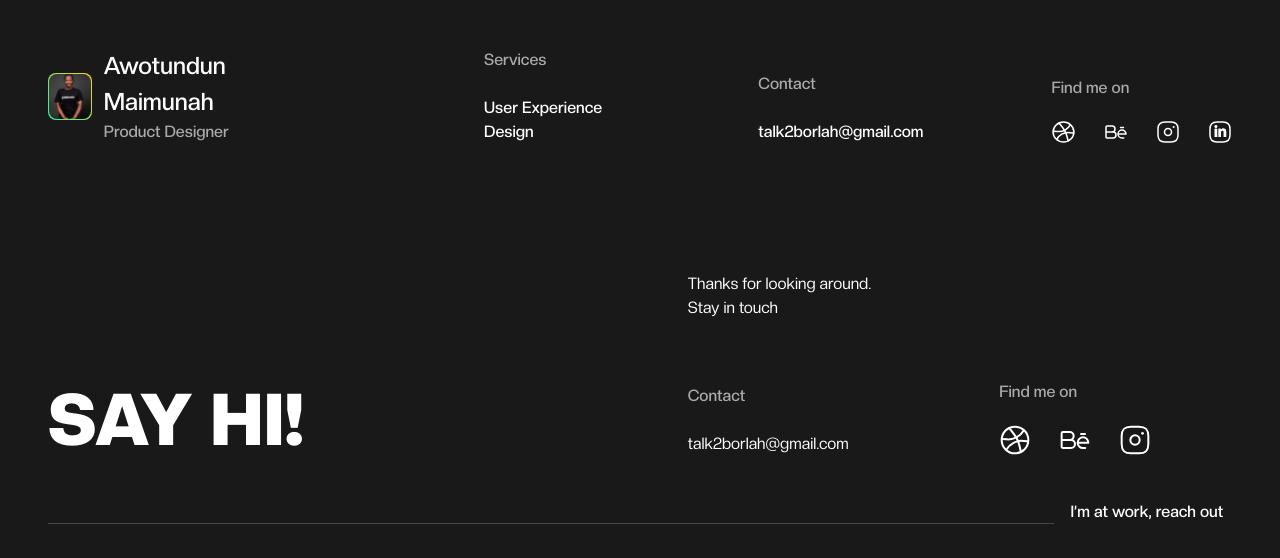
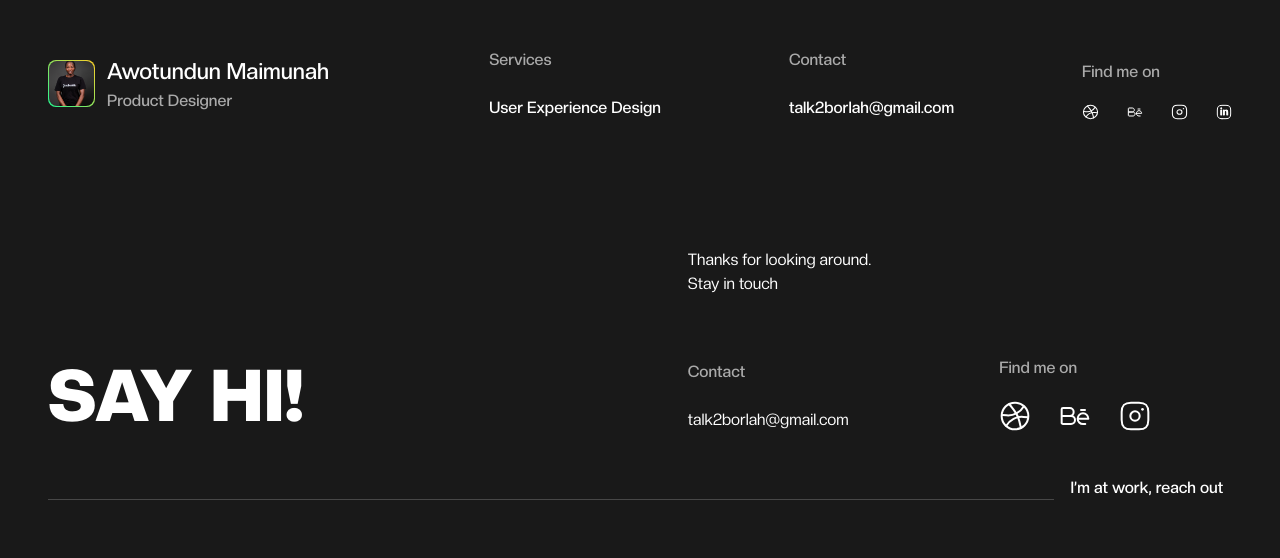
Before and after one commit to Munaaaah/munah-awo-portfolio-web, a Next.js app: page /project/1 in a window 1280 px wide. Shown: the top 558 px of the page. Built offline with nearby package versions, Linux system fonts and the light colour scheme; no server answers.

Commit message:
GW-439 implemented conetentful

```diff
--- a/src/app/project/[_slug]/page.tsx
+++ b/src/app/project/[_slug]/page.tsx
@@ -141,7 +141,7 @@ const ProjectDetails = async ({ params }: any) => {
       </section>
 
       <section className=" p-6 lg:pt-16 lg:px-12">
-        <div className="flex justify-between flex-col lg:flex-row lg:gap-4 gap-16">
+        <div className="flex justify-between flex-col lg:flex-row lg:gap-4 gap-16 mb-20">
           {client && (
             <div>
               <h4 className="text-[#AAAAAA] font-medium mb-1">Client </h4>
--- a/src/components/DisplayComponent.tsx
+++ b/src/components/DisplayComponent.tsx
@@ -9,17 +9,17 @@ const DisplayComponent = ({ sections }: { sections: any }) => {
       {" "}
       {sections?.map(({ fields }: any, index: any) => {
         return fields.image ? (
-          <div className="w-full lg:h-[684px] my-6" key={index}>
+          <div className="w-full  my-20" key={index}>
             <Image
-              src={`https:${parseContentfulContentImage(fields.image)?.src}`}
-              width={1233}
-              height={684}
-              alt=""
+              src={`https:${parseContentfulContentImage(fields?.image)?.src}`}
+              width={parseContentfulContentImage(fields?.image)?.width}
+              height={parseContentfulContentImage(fields?.image)?.height}
+              alt={parseContentfulContentImage(fields?.image)?.alt || ""}
               className="w-full h-full object-cover"
             />
           </div>
         ) : (
-          <div className="lg:w-[50%] mt-24" key={index}>
+          <div className="lg:w-[50%] my-24" key={index}>
             <RichText document={fields?.richText} />
           </div>
         );
--- a/src/components/Header.tsx
+++ b/src/components/Header.tsx
@@ -43,7 +43,9 @@ const Header = () => {
           />
         </div>
         <div className="font-medium ">
-          <h4 className="lg:text-[1.5rem]">Awotundun Maimunah </h4>
+          <h4 className="lg:text-[1.4rem] text-nowrap sm:text-[1rem] text-[0.8rem]">
+            Awotundun Maimunah{" "}
+          </h4>
           <p className="text-[#AAAAAA] text-[12px] lg:text-[1rem]">
             Product Designer{" "}
           </p>
@@ -51,7 +53,7 @@ const Header = () => {
       </div>
 
       <div className="lg:flex items-end gap-32 font-medium hidden ">
-        <div className="flex flex-col gap-6">
+        <div className="flex flex-col text-nowrap w-fit gap-6">
           <p className="text-[#AAAAAA] font-medium">Services </p>
 
           <Link href="">User Experience Design </Link>
@@ -63,7 +65,7 @@ const Header = () => {
           <Link href="mailto:talk2borlah@gmail.com">talk2borlah@gmail.com</Link>
         </div>
 
-        <div className="flex flex-col gap-5">
+        <div className="flex flex-col gap-5  text-nowrap">
           <p className="text-[#AAAAAA] font-medium">Find me on </p>
 
           <div className="flex items-center gap-7">
```
